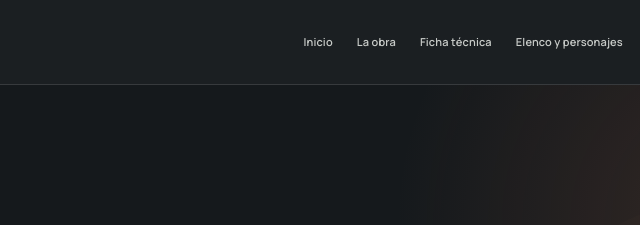
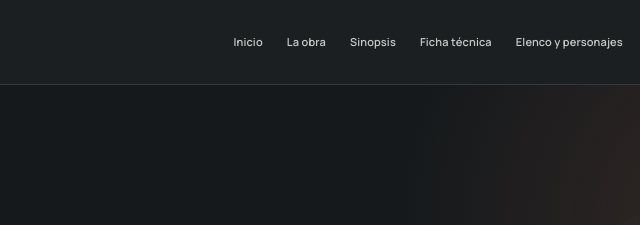
Before and after one commit to dincris12/laaraucanaobra, a plain HTML site: page fuentes.html in a window 1280 px wide. Shown: the top 225 px of the page, 305-945 px from the left. Drawn offline with nearby package versions, Linux system fonts and the light colour scheme.

Commit message:
nav: mostrar nueva pestaña Sinopsis en fuentes.html

```diff
--- a/fuentes.html
+++ b/fuentes.html
@@ -18,7 +18,7 @@
     <div class="topbar-inner wrap">
       <a class="brand" href="index.html" aria-label="La Araucana, volver a inicio"><span class="mark" aria-hidden="true"><span></span><span></span><span></span></span><span class="brand-text"><strong>LA ARAUCANA</strong><small>TRYO TEATRO BANDA</small></span></a>
       <button class="menu-toggle" aria-label="Abrir navegación" aria-expanded="false" aria-controls="site-nav"><span></span><span></span><span></span></button>
-      <nav class="site-nav" id="site-nav" aria-label="Navegación principal"><a href="index.html" class="nav-link ">Inicio</a><a href="obra.html" class="nav-link ">La obra</a><a href="ficha.html" class="nav-link ">Ficha técnica</a><a href="elenco.html" class="nav-link ">Elenco y personajes</a><a href="galeria.html" class="nav-link ">Fotografías</a><a href="brecht.html" class="nav-link ">Brecht</a><a href="opiniones.html" class="nav-link ">Opiniones</a><a href="fuentes.html" class="nav-link is-active">Fuentes</a></nav>
+      <nav class="site-nav" id="site-nav" aria-label="Navegación principal"><a href="index.html" class="nav-link ">Inicio</a><a href="obra.html" class="nav-link ">La obra</a><a href="sinopsis.html" class="nav-link ">Sinopsis</a><a href="ficha.html" class="nav-link ">Ficha técnica</a><a href="elenco.html" class="nav-link ">Elenco y personajes</a><a href="galeria.html" class="nav-link ">Fotografías</a><a href="brecht.html" class="nav-link ">Brecht</a><a href="opiniones.html" class="nav-link ">Opiniones</a><a href="fuentes.html" class="nav-link is-active">Fuentes</a></nav>
     </div>
   </header>
   <main id="principal">
```
